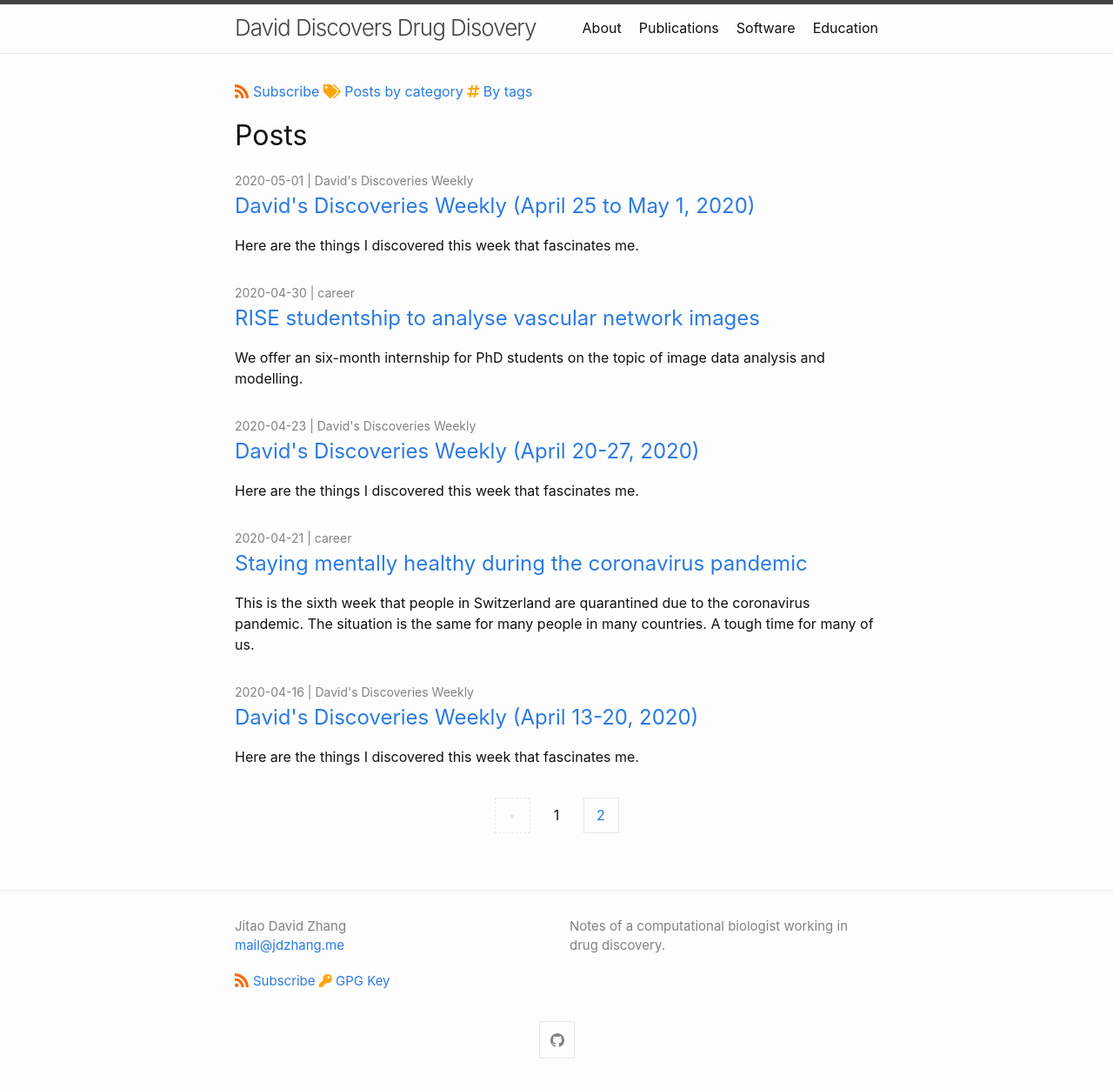
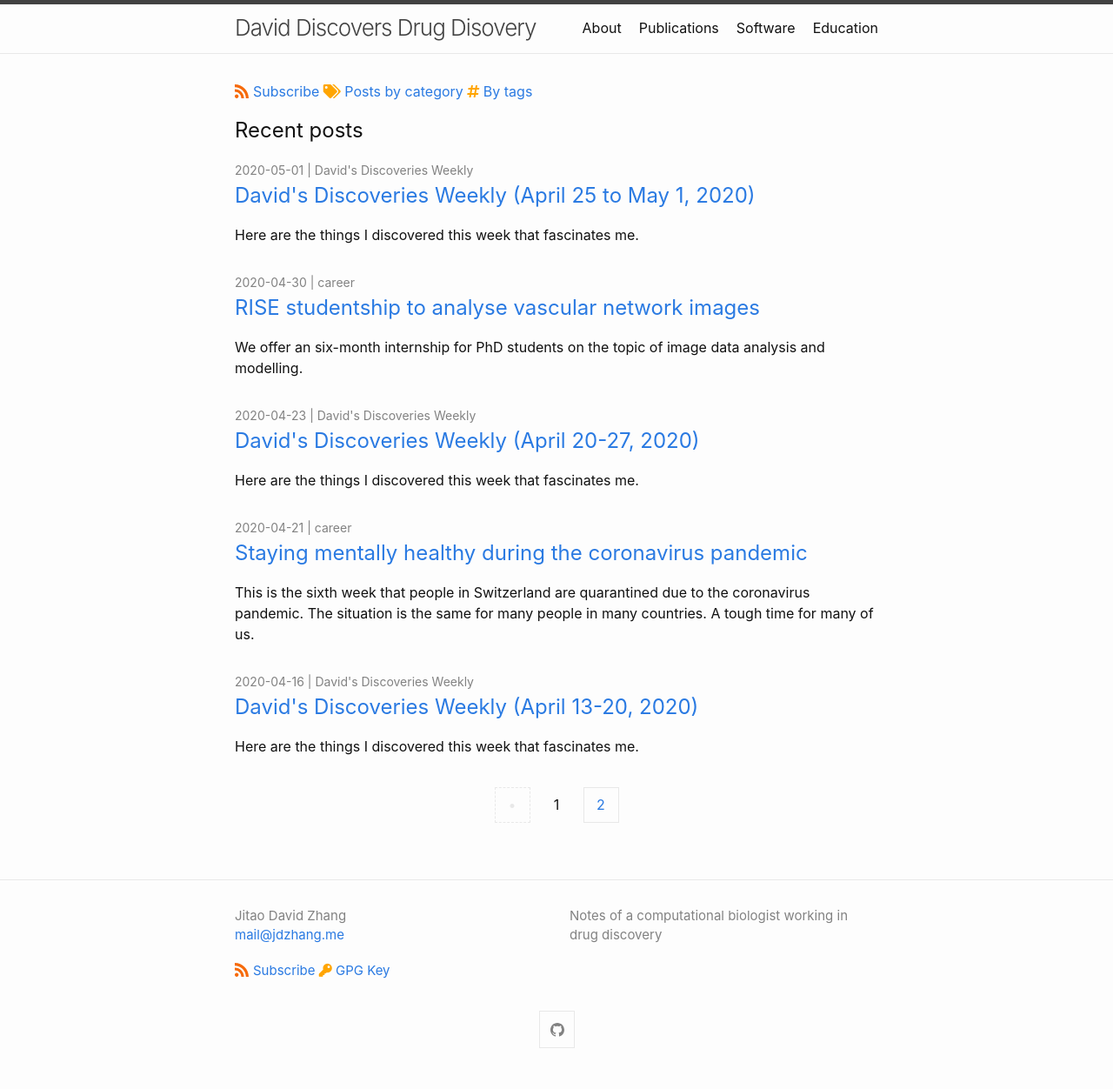
Before and after one commit to Accio/accio.github.io, a Jekyll site: the page built from index.html, in a window 1280 px wide. Shown: the whole page at 87% size. Built offline with Jekyll 4.4.1, drawn with Linux system fonts in a browser that asks for light colours; the list of posts is cut into pages by our own code.

Commit message:
delete . in the description; add header in index.html

```diff
--- a/_config.yml
+++ b/_config.yml
@@ -3,7 +3,7 @@ author:
    name: Jitao David Zhang
    email: mail@jdzhang.me
 description: >-
-    Notes of a computational biologist working in drug discovery.
+    Notes of a computational biologist working in drug discovery
 
 baseurl: "" # the subpath of your site, e.g. /blog
 url: "http://jdzhang.me" # the base hostname & protocol for your site, e.g. http://example.com
--- a/index.html
+++ b/index.html
@@ -1,4 +1,5 @@
 ---
 layout: home
-title: Posts
 ---
+
+<h2>Recent posts</h2>
```
